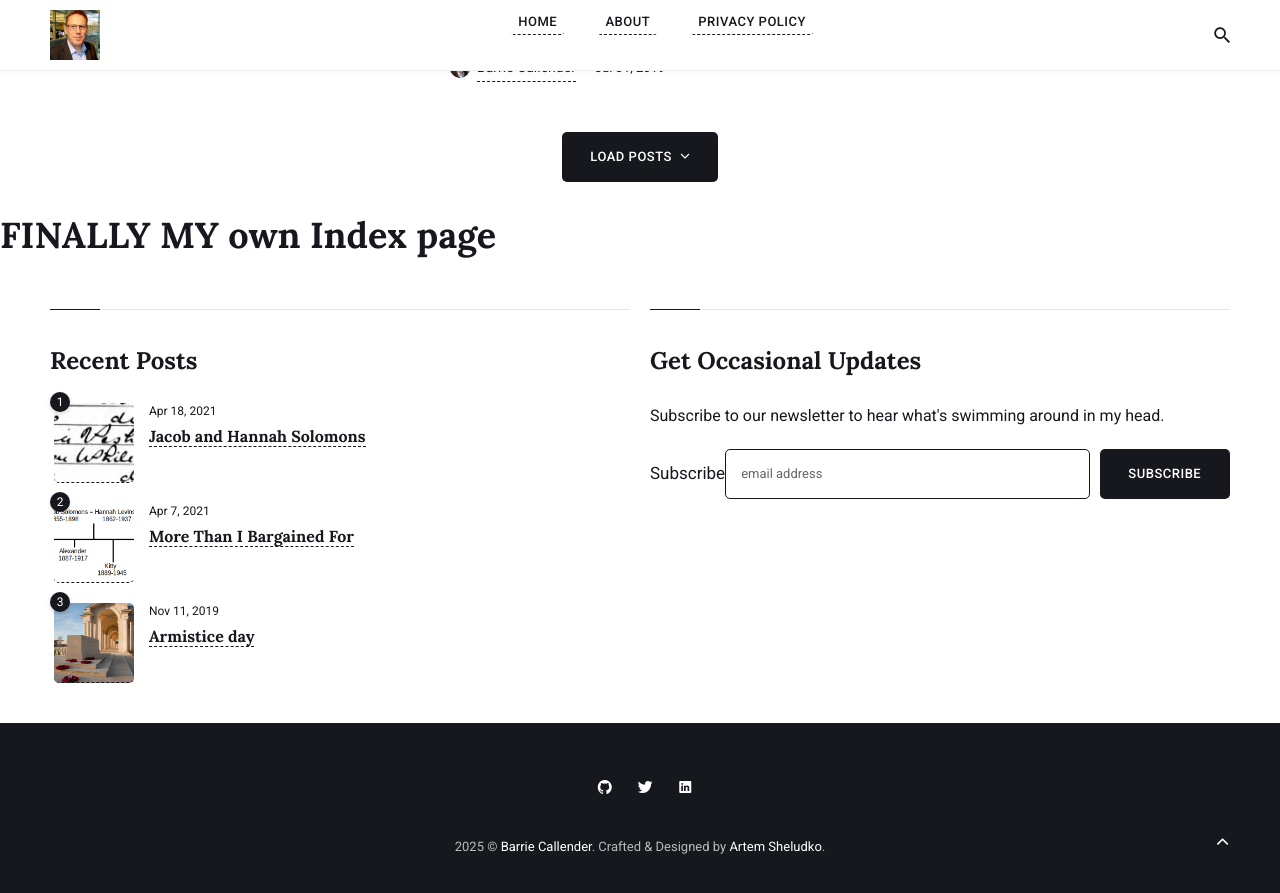
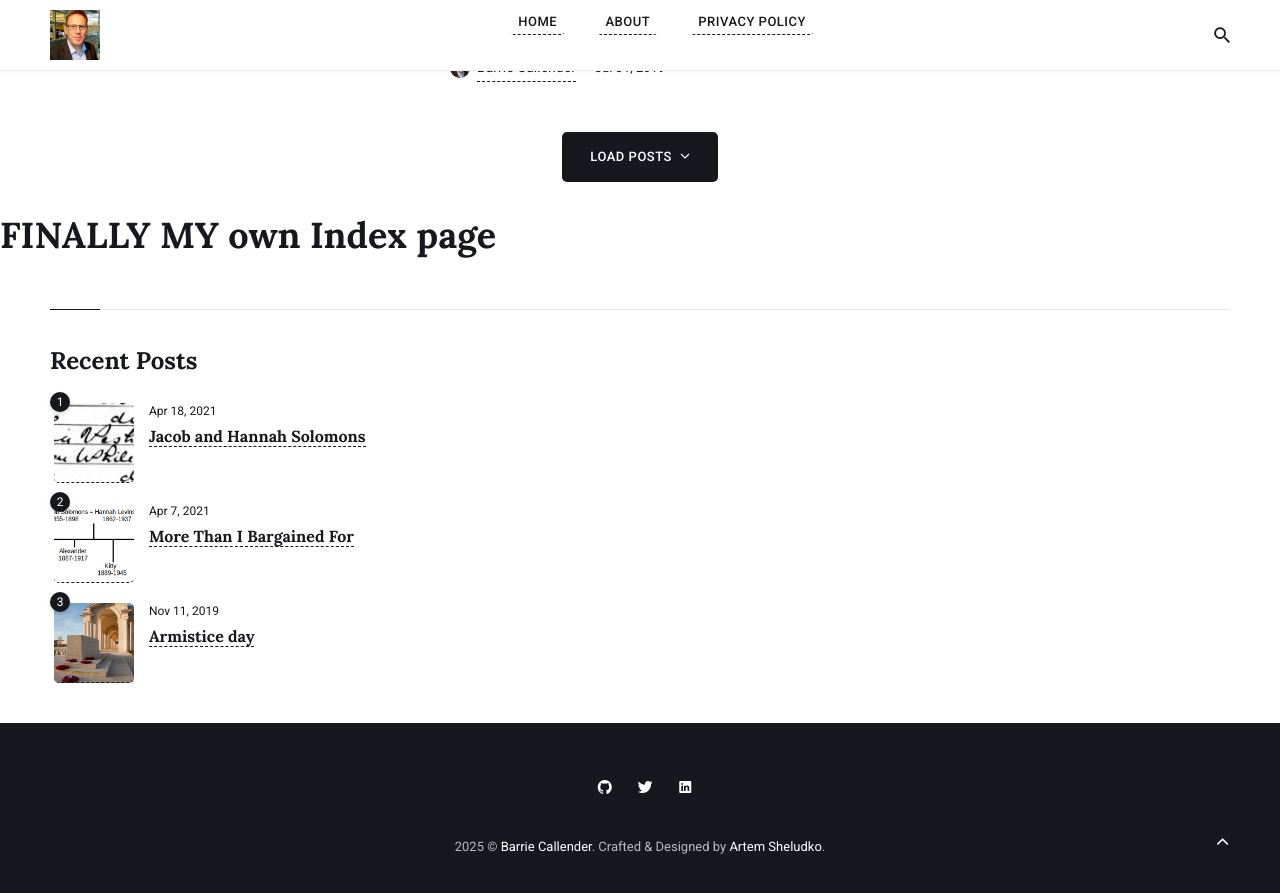
Before and after one commit to callenb/callenb.github.io, a Jekyll site: the page built from index.html, in a window 1280 px wide and 900 px high, scrolled down 1468 px. Shown: the top 893 px of the window. Built offline with Jekyll 4.4.1, drawn with Linux system fonts in a browser that asks for light colours; nearby versions of some CDN libraries; the list of posts is cut into pages by our own code.

Commit message:
del: newsletter sign-up

```diff
--- a/_config.yml
+++ b/_config.yml
@@ -42,13 +42,6 @@ contact:
 #------------------------------
 # Comment Section (Disqus)
 disqus-identifier: callenb
-
-#-------------------------------
-# Newsletter
-tinyletter: true # To enable the TinyLetter form, use the value true. To turn off use the value false.
-tinyletter-identifier: 'https://tinyletter.com/callenb' # Add your TinyLetter subscribe form.
-tinyletter-title: 'Get Occasional Updates'
-tinyletter-description: 'Subscribe to our newsletter to hear what''s swimming around in my head.'
 
 #-------------------------------
 # Google Analytics
--- a/_includes/footer.html
+++ b/_includes/footer.html
@@ -48,8 +48,6 @@
               </div>
             </div>
 
-	    {% include tinyletter.html -%}
-
           </div>
         </div>
       </div>
--- a/_includes/tinyletter.html
+++ /dev/null
@@ -1,31 +0,0 @@
-<div class="col col-4 col-d-6 col-t-12">
-  {% if site.tinyletter %}
-
-  <!-- Begin TinyLetter Signup Form -->
-  <div id="mc_embed_signup" class="widget widget-subscribe">
-    <div class="widget__head"><h4 class="widget__title">{{ site.tinyletter-title }}</h4></div>
-      <p class="subscribe-subtitle">{{site.tinyletter-description}}</p>
-      <form action="{% if site.tinyletter-identifier %} {{site.tinyletter-identifier}}{% else %}#{% endif %}" method="post" id="mc-embedded-subscribe-form" name="mc-embedded-subscribe-form" class="subscribe-form validate" target="popupwindow" novalidate>
-        <div class="subscribe-group">
-          <div id="mc_embed_signup_scroll" class="subscribe-group-top">
-            <label class="screen-reader-text" for="tlemail">Subscribe</label>
-            <input class="subscribe-email required email" type="email" value="" name="email" class="email" id="tlemail" placeholder="email address" required>
-        <!-- real people should not fill this in and expect good things - do not remove this or risk form bot signups-->
-            <div style="position: absolute; left: -5000px;" aria-hidden="true">
-              <input type="text" name="b_3e3c7cffd80f372858ef86183_365df2f234" tabindex="-1" value="">
-            </div>
-            <button class="subscribe-button button button--primary" id="mc-embedded-subscribe" type="submit" name="subscribe">Subscribe</button>
-            <input type="hidden" value="1" name="embed"/>
-          </div>
-        </div>
-      </form>
-    </div>
-  </div>
-
-
-<!--End mc_embed_signup-->
-
-
-
-  {% endif %}
-</div>
```
